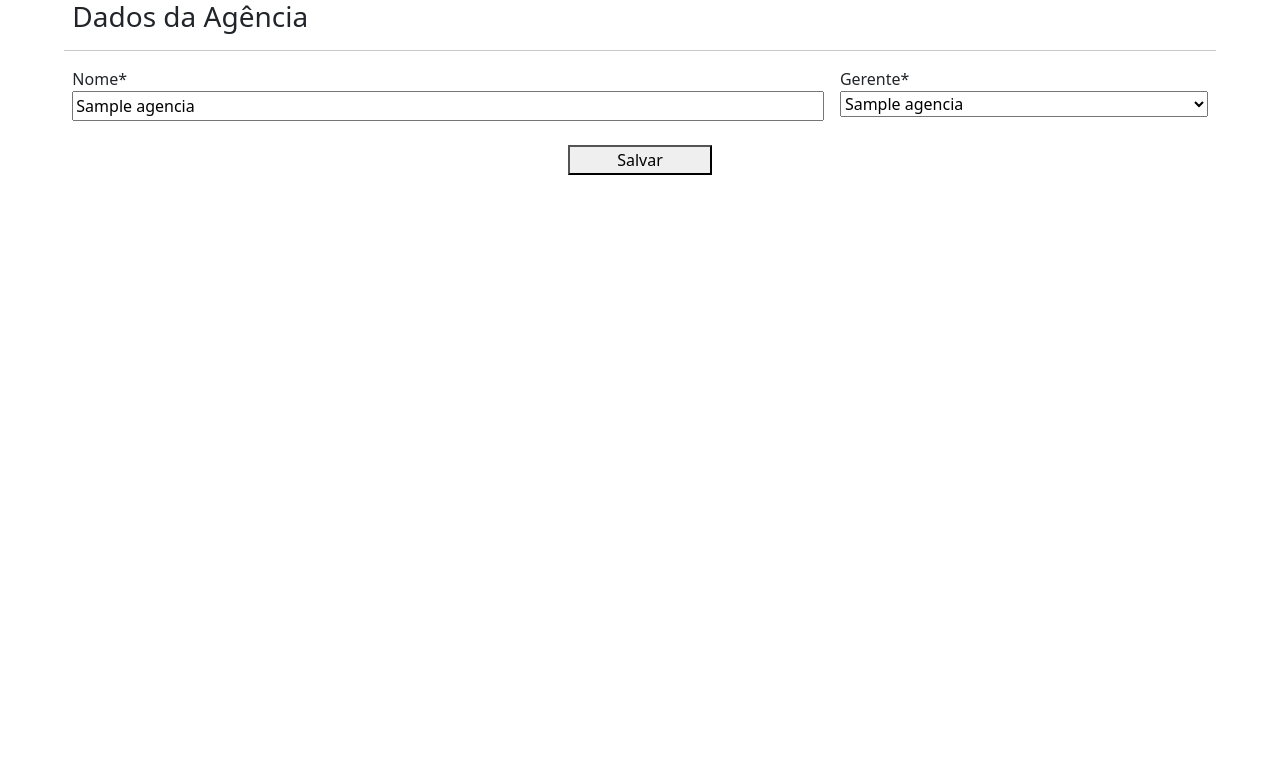
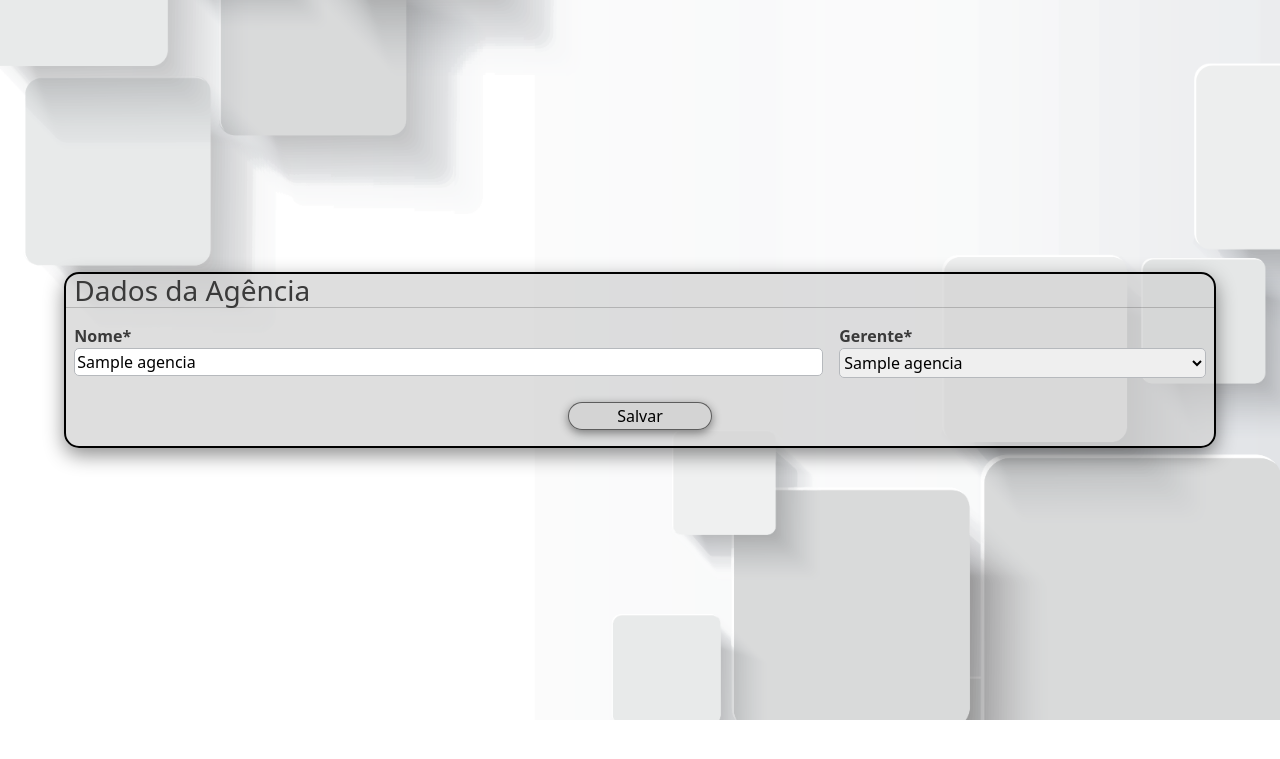
Before and after one commit to c3fatec/c3fatec.github.io, a Flask app: template banco/templates/adm/atualizaragencia.html in a window 1280 px wide. Shown: the top 759 px of the page. Run offline with Flask 2, Linux system fonts and the light colour scheme; the template is opened without the code that fills it: most values are stand-ins (such as "Sample title", 1, 10 or a date in 2020).

Commit message:
ajuste de layout

```diff
--- a/banco/static/css/_attdados.scss
+++ b/banco/static/css/_attdados.scss
@@ -1,5 +1,8 @@
 .pg-cadastro {
-    background-color: rgb(209, 209, 209);
+    background-image: url("../../static/img/quadrados.png");
+    background-repeat: no-repeat;
+    background-position: center center;
+    background-size: cover;
     min-height: 90vh;
 
     .caixa-dados {
@@ -31,13 +34,20 @@
         }
 
         input {
-            border: 1px solid #dee2e6;
+            border: 1px solid #b6b9bd;
             border-radius: 5px !important;
+        }
+
+        select {
+            border: 1px solid #b6b9bd;
+            border-radius: 5px !important;
+            padding: 2px 0px;
+            margin: 0;
         }
 
         .btn-att {
             background-color: rgb(209, 209, 209, .700);
-            border: 1px solid black;
+            border: 1px solid rgba(0, 0, 0, 0.568);
             border-radius: 15px;
             box-shadow: 0px 3px 10px rgba(black, .450);
             cursor: pointer;
--- a/banco/static/css/style.css
+++ b/banco/static/css/style.css
@@ -223,7 +223,10 @@
 }
 
 .pg-cadastro {
-  background-color: rgb(209, 209, 209);
+  background-image: url("../../static/img/quadrados.png");
+  background-repeat: no-repeat;
+  background-position: center center;
+  background-size: cover;
   min-height: 90vh;
 }
 .pg-cadastro .caixa-dados {
@@ -250,12 +253,18 @@
   font-weight: bold;
 }
 .pg-cadastro .caixa-dados input {
-  border: 1px solid #dee2e6;
+  border: 1px solid #b6b9bd;
   border-radius: 5px !important;
+}
+.pg-cadastro .caixa-dados select {
+  border: 1px solid #b6b9bd;
+  border-radius: 5px !important;
+  padding: 2px 0px;
+  margin: 0;
 }
 .pg-cadastro .caixa-dados .btn-att {
   background-color: rgba(209, 209, 209, 0.7);
-  border: 1px solid black;
+  border: 1px solid rgba(0, 0, 0, 0.568);
   border-radius: 15px;
   box-shadow: 0px 3px 10px rgba(0, 0, 0, 0.45);
   cursor: pointer;
--- a/banco/templates/adm/atualizaragencia.html
+++ b/banco/templates/adm/atualizaragencia.html
@@ -1,9 +1,7 @@
 {%extends 'index.html'%} {%block head%}
 
-<link
-	rel="stylesheet"
-	href="https://fonts.googleapis.com/css2?family=Material+Symbols+Outlined:opsz,wght,FILL,GRAD@48,400,0,0"
-/>
+<link rel="stylesheet"
+	href="https://fonts.googleapis.com/css2?family=Material+Symbols+Outlined:opsz,wght,FILL,GRAD@48,400,0,0" />
 
 <title>XBank - Atualização de Agência</title>
 
@@ -18,40 +16,30 @@
 {%if 'gerente' in g.conta.tipo%}
 <header class="header d-flex justify-content-between">
 	<div class="w-25">
-		<div
-			class="home col-2 d-flex justify-content-center align-items-center h-100 btn btn-outline-secondary p-0"
-			onclick="document.location='/admin/agencias'"
-		>
+		<div class="home col-2 d-flex justify-content-center align-items-center h-100 btn btn-outline-secondary p-0"
+			onclick="document.location='/admin/agencias'">
 			<span class="material-symbols-outlined"> undo </span>
 		</div>
 	</div>
 
-	<div
-		class="logo w-50 h-100 d-flex justify-content-center text-center align-items-center"
-	>
+	<div class="logo w-50 h-100 d-flex justify-content-center text-center align-items-center">
 		<p class="h2 m-0 p-0">X-bank</p>
 	</div>
 
-	<div
-		class="funcao-direita w-25 h-100 pe- d-flex justify-content-end align-items-center"
-	>
-		<div
-			class="ola m-0 p-0 d-flex justify-content-center flex-column h-100 pe-2"
-		>
+	<div class="funcao-direita w-25 h-100 pe- d-flex justify-content-end align-items-center">
+		<div class="ola m-0 p-0 d-flex justify-content-center flex-column h-100 pe-2">
 			<p class="h5 m-0 p-0">Olá <b>{{g.usuario.nome}}</b><br /></p>
 		</div>
 
-		<div
-			class="sair col-2 d-flex justify-content-center align-items-center h-100 btn btn-outline-secondary p-0"
-			onclick="document.location='/logout'"
-		>
+		<div class="sair col-2 d-flex justify-content-center align-items-center h-100 btn btn-outline-secondary p-0"
+			onclick="document.location='/logout'">
 			<span class="material-symbols-outlined"> power_settings_new </span>
 		</div>
 	</div>
 </header>
 {%endif%}
 
-<div class="pg-attdados container-fluid d-flex align-items-center">
+<div class="pg-cadastro container-fluid d-flex align-items-center">
 	<div class="caixa-dados mx-auto col-11">
 		<form method="POST" class="form">
 			<!--Dados Pessoais-->
@@ -62,14 +50,7 @@
 			<div class="d-flex">
 				<div class="col-8 px-2">
 					<label for="nome">Nome*</label><br />
-					<input
-						type="text"
-						name="nome"
-						id="nome"
-						class="w-100"
-						value="{{agencia.nome}}"
-						required
-					/>
+					<input type="text" name="nome" id="nome" class="w-100" value="{{agencia.nome}}" required />
 				</div>
 				<div class="col-4 px-2">
 					<label for="gerente">Gerente*</label>
--- a/banco/templates/auth/cadastro.html
+++ b/banco/templates/auth/cadastro.html
@@ -97,11 +97,11 @@
       </div>
       <hr />
       <div class="d-flex">
-        <div class="col-2 px-2">
+        <div class="col-3 px-2">
           <label for="senha">Senha*</label><br />
           <input type="password" name="senha" id="senha" class="w-100" required />
         </div>
-        <div class="col-2 px-2">
+        <div class="col-3 px-2">
           <label for="senha-repetida">Repita sua senha*</label><br />
           <input type="password" name="senha-repetida" id="senha-repetida" class="w-100" required />
         </div>
--- a/banco/templates/index.html
+++ b/banco/templates/index.html
@@ -17,6 +17,7 @@
 		integrity="sha384-cVKIPhGWiC2Al4u+LWgxfKTRIcfu0JTxR+EQDz/bgldoEyl4H0zUF0QKbrJ0EcQF"
 		crossorigin="anonymous"></script>
 	<!-- Bootstrap -->
+
 	{%block head%} {%endblock%}
 </head>
 
```
Also changed, not shown: banco/templates/adm/atualizacaoAgencia.html (deleted, +0 -84 lines), 1 other file.
